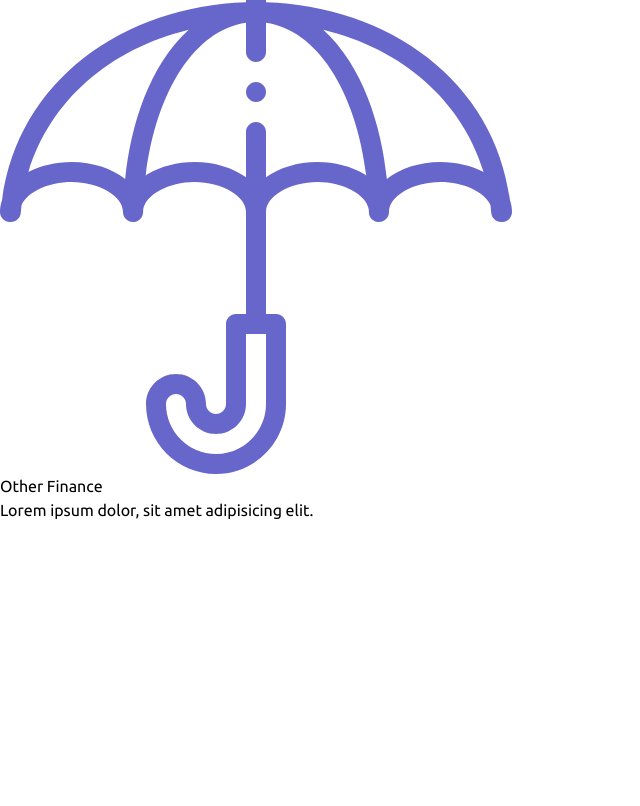
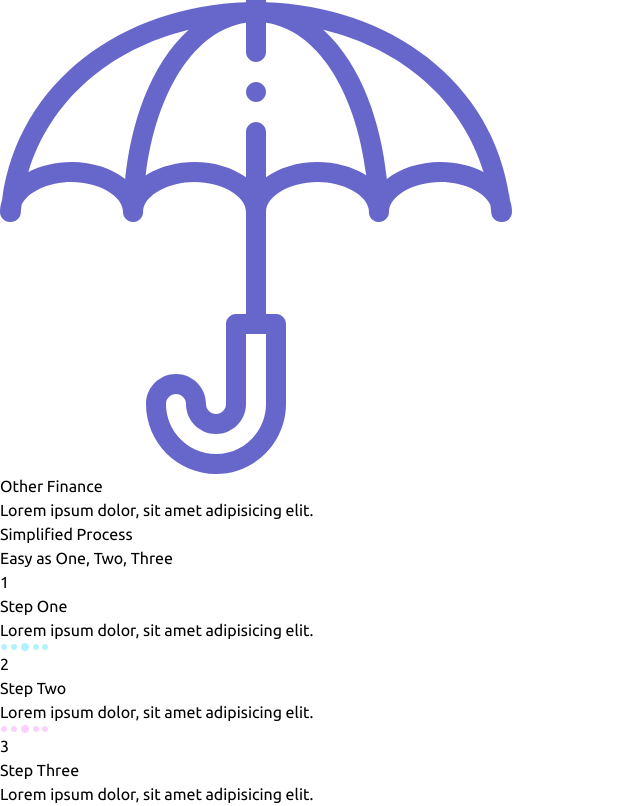
Before and after one commit to BlanchardIlela/webSiteFinacial, a website: page index.html in a window 1280 px wide. Shown: the part 5855-6661 px from the top of the page, without its empty margins (0-640 px from the left). Before the commit the page ends 6377 px from the top, so only its background shows below. Drawn offline with Linux system fonts and the light colour scheme.

Commit message:
structure Process

```diff
--- a/index.html
+++ b/index.html
@@ -225,6 +225,44 @@
           </div>
         </div>
       </section>
+    <!-- -------------------------- Process -->
+      <section>
+        <div>
+          <h2>Simplified Process</h2>
+          <p>Easy as One, Two, Three</p>
+        </div>
+
+        <div>
+          <div>
+            <p>1</p>
+            <h4>Step One</h4>
+
+            <p>Lorem ipsum dolor, sit amet adipisicing elit.</p>
+          </div>
+
+          <figure>
+            <img src="images/after-blue.png" alt="" />
+          </figure>
+
+          <div>
+            <p>2</p>
+            <h4>Step Two</h4>
+
+            <p>Lorem ipsum dolor, sit amet adipisicing elit.</p>
+          </div>
+
+          <figure>
+            <img src="images/after-pink.png" alt="" />
+          </figure>
+
+          <div>
+            <p>3</p>
+            <h4>Step Three</h4>
+
+            <p>Lorem ipsum dolor, sit amet adipisicing elit.</p>
+          </div>
+        </div>
+      </section>
 
     </main>
 
```
